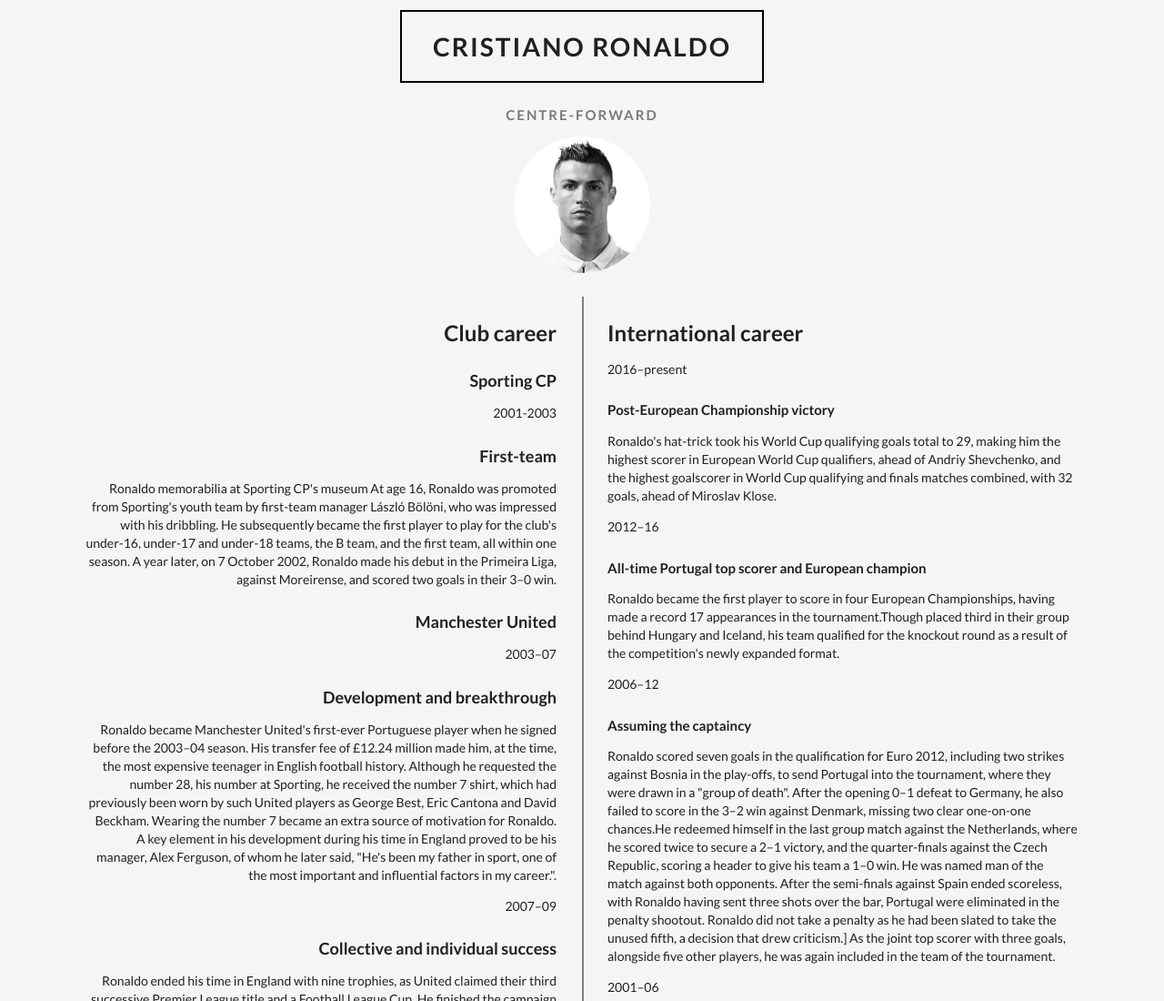
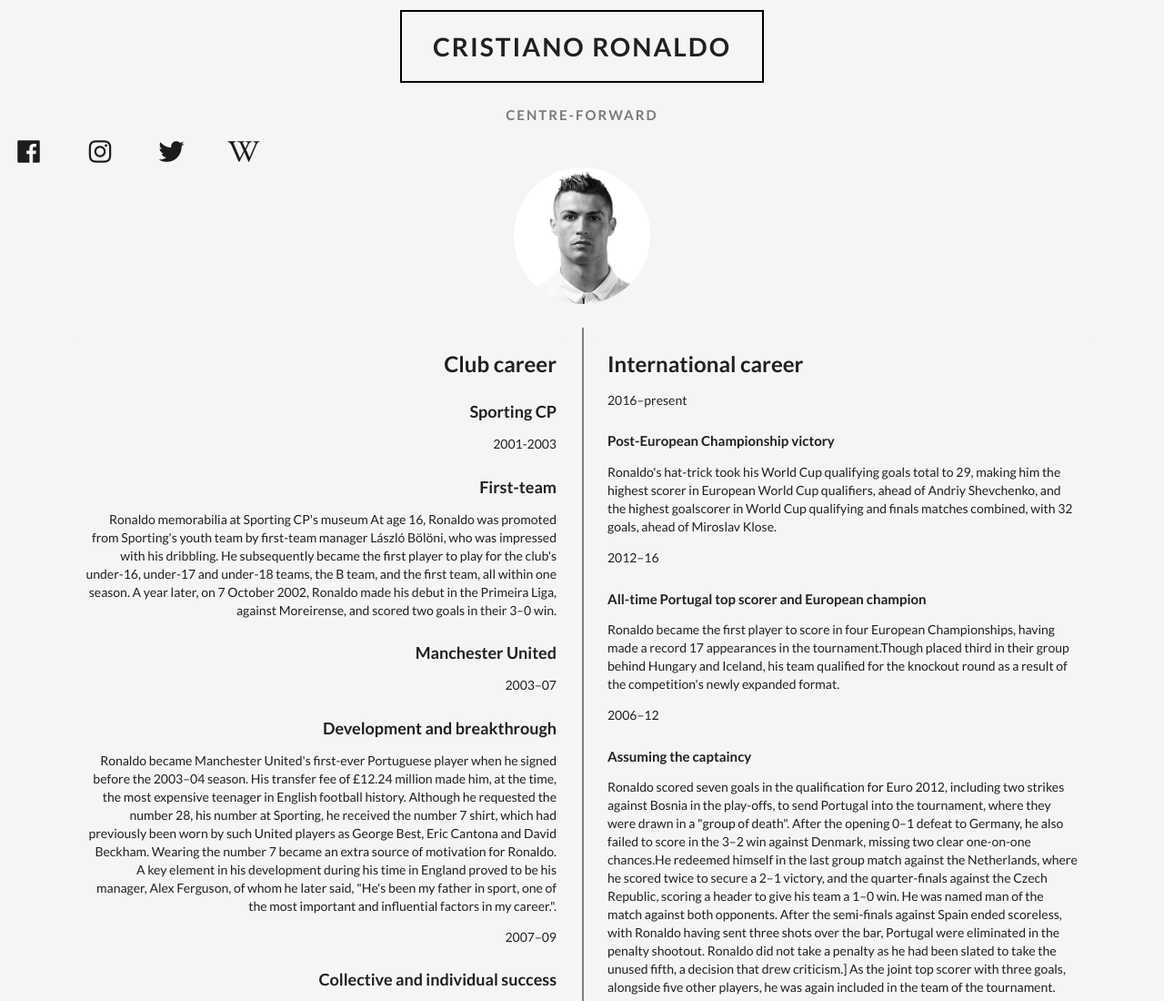
Before and after one commit to Jimbomaniak/homepage, a plain HTML site: page index.html in a window 1280 px wide. Shown: the top 1100 px of the page at 91% size. Drawn offline with nearby package versions, Linux system fonts and the light colour scheme.

Commit message:
Add info block, links to fb,insta,twitter,wiki

```diff
--- a/index.html
+++ b/index.html
@@ -17,7 +17,41 @@
   <header>
     <h1 class="ui center aligned  header">Cristiano Ronaldo</h1>
     <h4 class="ui center aligned  header">Centre-forward</h4>
-    <img class="ui centered small circular image" src="./assets/img/avatar.jpg" alt="ronaldo avatar">
+    <div class="info-block">
+      <div class="ui relaxed horizontal list">
+        <div class="item">
+          <div class="content">
+            <a class="header" href="https://www.facebook.com/Cristiano" target="_blank">
+              <i class="black big facebook icon"></i>
+
+            </a>
+          </div>
+        </div>
+        <div class="item">
+          <div class="content">
+            <a class="header" href="https://www.instagram.com/cristiano" target="_blank">
+              <i class="black big instagram icon"></i>
+            </a>
+          </div>
+        </div>
+        <div class="item">
+          <div class="content">
+            <a class="header" href="https://twitter.com/cristiano" target="_blank">
+              <i class="black big twitter icon"></i>
+            </a>
+          </div>
+        </div>
+        <div class="item">
+          <div class="content">
+            <a class="header" href="https://en.wikipedia.org/wiki/Cristiano_Ronaldo" target="_blank">
+              <i class="black big wikipedia w icon"></i>
+            </a>
+          </div>
+        </div>
+      </div>
+      <img class="ui centered small circular image" src="./assets/img/avatar.jpg" alt="ronaldo avatar">
+    </div>
+
 
   </header>
   </div>
```
